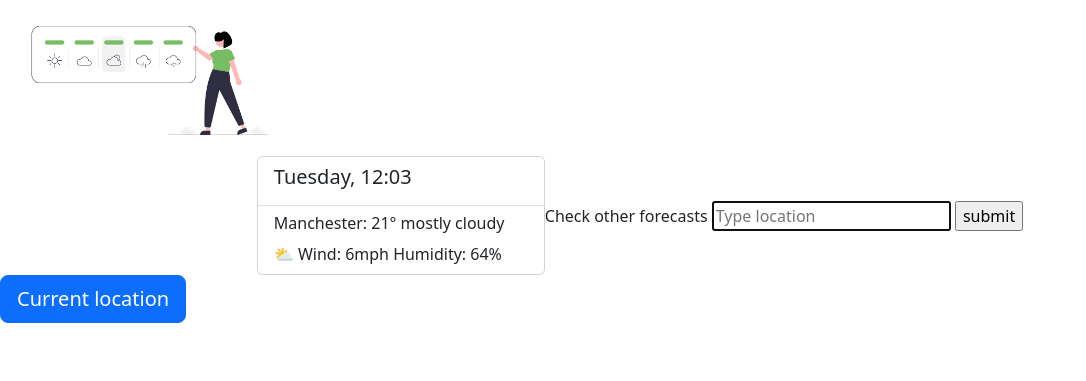
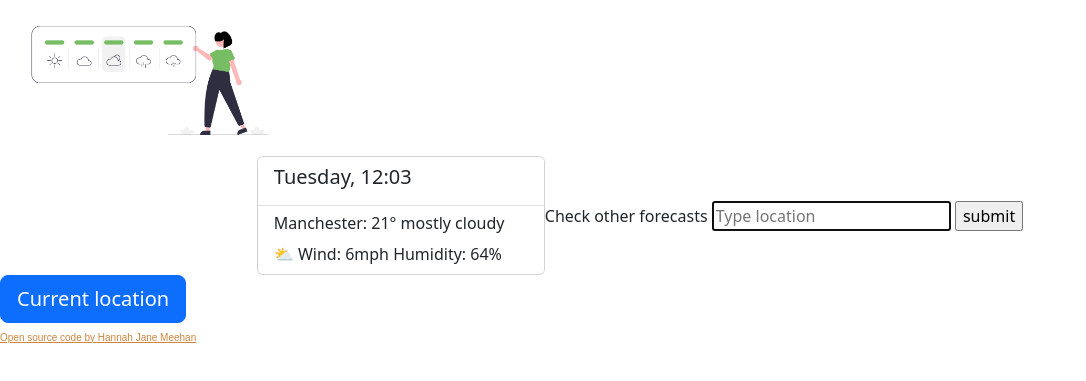
Before and after one commit to HJSM1994/weatherapp-hjsm, a plain HTML site: page index.html in a window 1280 px wide. Shown: the part 101-482 px from the top of the page, without its empty margins (0-1086 px from the left). Drawn offline with nearby package versions, Linux system fonts and the light colour scheme.

Commit message:
CSS update for hyperlink for code

```diff
--- a/index.html
+++ b/index.html
@@ -50,6 +50,10 @@
     </div>
     <button type="button" class="btn btn-primary btn-lg" id="button-click"> Current location </button>
     </div>
+    <br />
+
+    <a href=“https://github.com/HJSM1994/weatherapp-hjsm” class="gitHubLink">Open source code by Hannah Jane Meehan</a>
+
     <script src="src/index.js"></script>
 </body>
 
--- a/src/style.css
+++ b/src/style.css
@@ -30,3 +30,9 @@
   font-size: 20px;
   color: blue;
 }
+
+.gitHubLink {
+  font-family: Arial, Helvetica, sans-serif;
+  font-size: 10px;
+  color: peru;
+}
```
